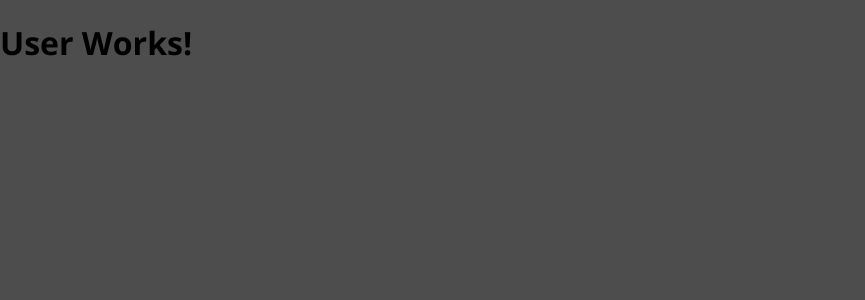
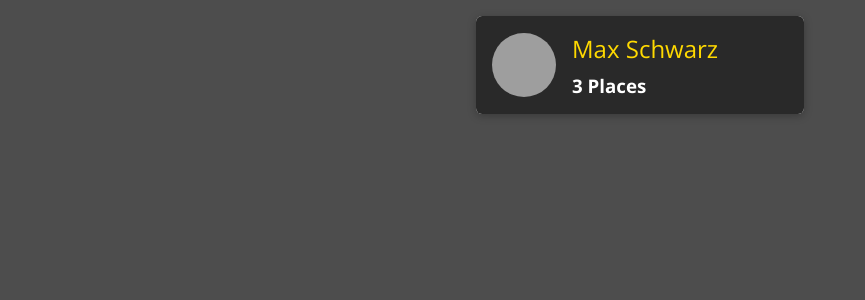
Before and after one commit to manaswebrepo/MERN, a React (Create React App) app in the folder frontend/: page / in a window 1280 px wide. Shown: the top 300 px of the page, without its empty margins (0-865 px from the left). Built offline with nearby package versions, Linux system fonts and the light colour scheme; grey boxes are pictures that could not be loaded.

Commit message:
user-list

```diff
--- a/frontend/src/App.js
+++ b/frontend/src/App.js
@@ -5,18 +5,18 @@
   Redirect,
   Switch,
 } from "react-router-dom";
-import User from "./user/pages/User";
-import Place from "./places/pages/Place";
+import Users  from "./user/pages/Users";
+import NewPlace from "./places/pages/NewPlace";
 
 const App = () => {
   return (
     <Router>
       <Switch>
         <Route path='/' exact>
-          <User />
+          <Users />
         </Route>
         <Route path='/places/new' exact>
-          <Place />
+          <NewPlace />
         </Route>
         <Redirect to='/' />
       </Switch>
--- a/frontend/src/places/pages/Place.js
+++ b/frontend/src/places/pages/NewPlace.js
@@ -1,7 +1,7 @@
 import React from "react";
 
-const Place = () => {
+const NewPlace = () => {
   return <h1>Places Works!</h1>;
 };
 
-export default Place;
+export default NewPlace;
--- /dev/null
+++ b/frontend/src/shared/components/UIElements/Avatar.css
@@ -0,0 +1,15 @@
+.avatar {
+  width: 100%;
+  height: 100%;
+  display: flex;
+  justify-content: center;
+  align-items: center;
+}
+
+.avatar img {
+  display: block;
+  border-radius: 50%;
+  width: 100%;
+  height: 100%;
+  object-fit: cover;
+}
--- /dev/null
+++ b/frontend/src/shared/components/UIElements/Avatar.js
@@ -0,0 +1,17 @@
+import React from "react";
+
+import "./Avatar.css";
+
+const Avatar = (props) => {
+  return (
+    <div className={`avatar ${props.className}`} style={props.style}>
+      <img
+        src={props.image}
+        alt={props.alt}
+        style={{ width: props.width, height: props.width }}
+      />
+    </div>
+  );
+};
+
+export default Avatar;
--- /dev/null
+++ b/frontend/src/shared/components/UIElements/Card.css
@@ -0,0 +1,8 @@
+.card {
+  margin: 0;
+  box-shadow: 0 2px 8px rgba(0, 0, 0, 0.26);
+  border-radius: 6px;
+  padding: 1rem;
+  overflow: hidden;
+  background: white;
+}
--- /dev/null
+++ b/frontend/src/shared/components/UIElements/Card.js
@@ -0,0 +1,13 @@
+import React from "react";
+
+import "./Card.css";
+
+const Card = (props) => {
+  return (
+    <div className={`card ${props.className}`} style={props.style}>
+      {props.children}
+    </div>
+  );
+};
+
+export default Card;
--- /dev/null
+++ b/frontend/src/user/components/UserItem.css
@@ -0,0 +1,49 @@
+.user-item {
+  margin: 1rem;
+  width: calc(45% - 2rem);
+  min-width: 17.5rem;
+}
+
+.user-item a {
+  display: flex;
+  align-items: center;
+  width: 100%;
+  height: 100%;
+  text-decoration: none;
+  padding: 1rem;
+  color: white;
+  background: #292929;
+}
+
+.user-item a:hover,
+.user-item a:active {
+  background: #ffd900;
+}
+
+.user-item__content {
+  padding: 0;
+}
+
+.user-item__image {
+  width: 4rem;
+  height: 4rem;
+  margin-right: 1rem;
+}
+
+.user-item__info h2 {
+  font-size: 1.5rem;
+  margin: 0 0 0.5rem 0;
+  font-weight: normal;
+  color: #ffd900;
+}
+
+.user-item:hover h2,
+.user-item:active h2,
+.user-item:hover h3,
+.user-item:active h3 {
+  color: #292929;
+}
+
+.user-item__info h3 {
+  margin: 0;
+}
--- /dev/null
+++ b/frontend/src/user/components/UserItem.js
@@ -0,0 +1,28 @@
+import React from "react";
+import { Link } from "react-router-dom";
+
+import Avatar from "../../shared/components/UIElements/Avatar";
+import Card from "../../shared/components/UIElements/Card";
+import "./UserItem.css";
+
+const UserItem = (props) => {
+  return (
+    <li className='user-item'>
+      <Card className='user-item__content'>
+        <Link to={`/${props.id}/places`}>
+          <div className='user-item__image'>
+            <Avatar image={props.image} alt={props.name} />
+          </div>
+          <div className='user-item__info'>
+            <h2>{props.name}</h2>
+            <h3>
+              {props.placeCount} {props.placeCount === 1 ? "Place" : "Places"}
+            </h3>
+          </div>
+        </Link>
+      </Card>
+    </li>
+  );
+};
+
+export default UserItem;
--- /dev/null
+++ b/frontend/src/user/components/UsersList.css
@@ -0,0 +1,10 @@
+.users-list {
+  list-style: none;
+  margin: 0 auto;
+  padding: 0;
+  width: 90%;
+  max-width: 50rem;
+  display: flex;
+  justify-content: center;
+  flex-wrap: wrap;
+}
--- /dev/null
+++ b/frontend/src/user/components/UsersList.js
@@ -0,0 +1,30 @@
+import React from "react";
+
+import UserItem from "./UserItem";
+import "./UsersList.css";
+
+const UsersList = (props) => {
+  if (props.items.length === 0) {
+    return (
+      <div className='center'>
+        <h2>No users found.</h2>
+      </div>
+    );
+  }
+
+  return (
+    <ul className='users-list'>
+      {props.items.map((user) => (
+        <UserItem
+          key={user.id}
+          id={user.id}
+          image={user.image}
+          name={user.name}
+          placeCount={user.places}
+        />
+      ))}
+    </ul>
+  );
+};
+
+export default UsersList;
--- a/frontend/src/user/pages/User.js
+++ /dev/null
@@ -1,7 +0,0 @@
-import React from "react";
-
-const User = () => {
-  return <h1>User Works!</h1>;
-};
-
-export default User;
--- /dev/null
+++ b/frontend/src/user/pages/Users.js
@@ -0,0 +1,19 @@
+import React from "react";
+
+import UsersList from "../components/UsersList";
+
+const Users = () => {
+  const USERS = [
+    {
+      id: "u1",
+      name: "Max Schwarz",
+      image:
+        "https://images.pexels.com/photos/839011/pexels-photo-839011.jpeg?auto=compress&cs=tinysrgb&dpr=2&h=750&w=1260",
+      places: 3,
+    },
+  ];
+
+  return <UsersList items={USERS} />;
+};
+
+export default Users;
```
